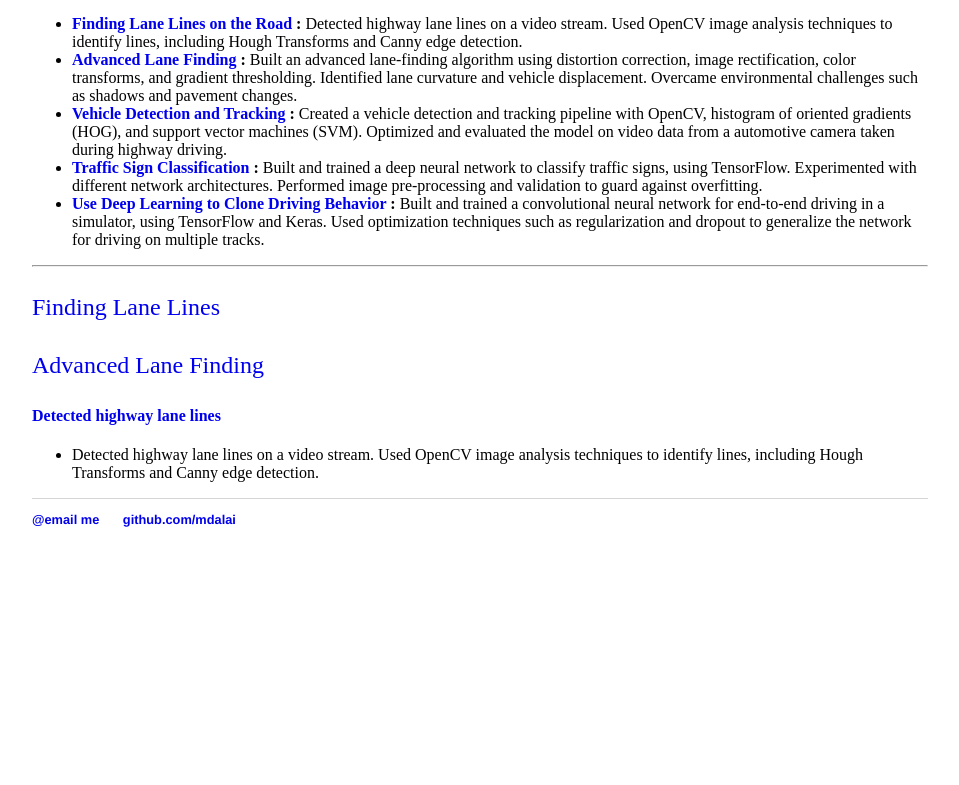
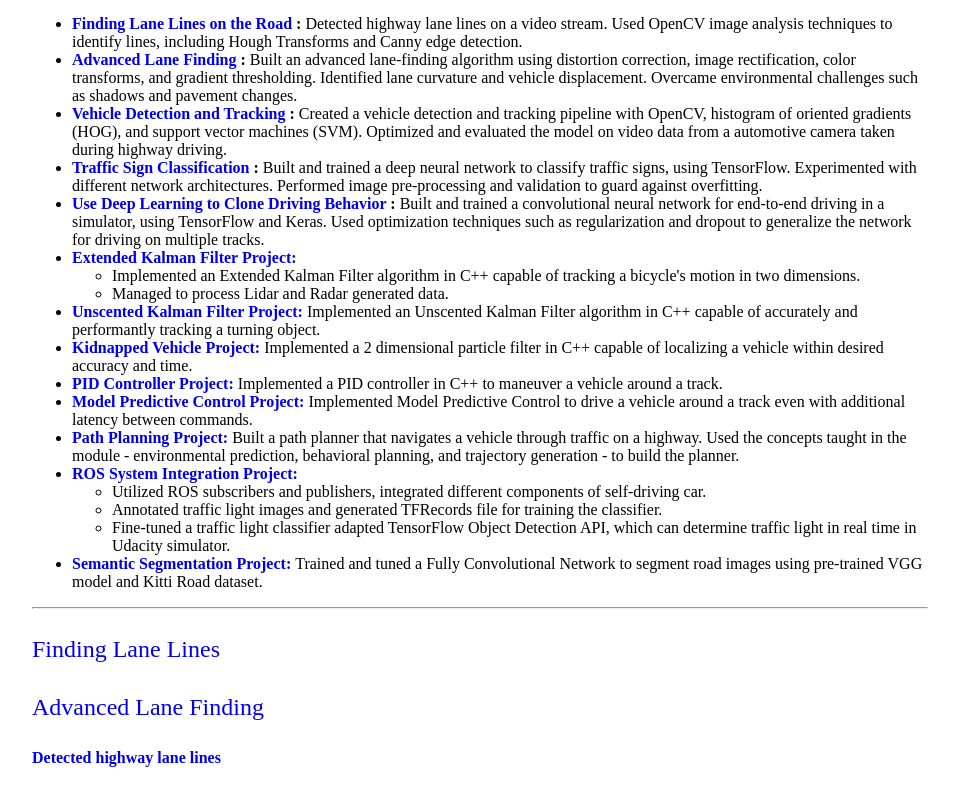
Before and after one commit to mdalai/mdalai.github.io, a plain HTML site: page index.html in a window 1280 px wide. Shown: the part 436-1221 px from the top of the page, without its empty margins (160-1119 px from the left). Before the commit the page ends 1023 px from the top, so only its background shows below. Drawn offline with Linux system fonts and the light colour scheme.

Commit message:
Update index.html

```diff
--- a/index.html
+++ b/index.html
@@ -67,6 +67,42 @@
 				Built and trained a convolutional neural network for end-to-end driving in a simulator,
 				using TensorFlow and Keras. Used optimization techniques such as regularization and dropout
 				to generalize the network for driving on multiple tracks.</li>
+			<li><b> <a href="github.com/mdalai/self-driving-car-Extended-Kalman-Filter">
+					Extended Kalman Filter Project:  </a> </b>
+				   <ul> <li>
+					Implemented an Extended Kalman Filter algorithm in C++ capable of tracking a bicycle's motion in two dimensions.</li>
+					<li>Managed to process Lidar and Radar generated data.</li>
+				   </ul></li>
+
+
+			<li><b> <a href="github.com/mdalai/self-driving-car-Unscented-Kalman-Filter">
+				Unscented Kalman Filter Project: </a> </b>
+				Implemented an Unscented Kalman Filter algorithm in C++ capable of accurately and performantly tracking a turning object.</li>
+			<li><b> <a href="github.com/mdalai/self-driving-car-Kidnapped-Vehicle"> Kidnapped Vehicle Project: </a> </b>
+			 Implemented a 2 dimensional particle filter in C++ capable of localizing a vehicle within desired accuracy and time.</li>
+
+			<li><b> <a href="github.com/mdalai/self-driving-car-PID-Controller"> PID Controller Project: </a> </b>
+			Implemented a PID controller in C++ to maneuver a vehicle around a track.</li>
+
+
+			<li><b> <a href="github.com/mdalai/self-driving-car-Model-Predictive-Control">Model Predictive Control Project:</a> </b>
+			Implemented Model Predictive Control to drive a vehicle around a track even with additional latency between commands.</li>
+
+			<li><b> <a href="github.com/mdalai/self-driving-car-path-planning">Path Planning Project: </a> </b>
+			Built a path planner that navigates a vehicle through traffic on a highway.
+			Used the concepts taught in the module - environmental prediction, behavioral planning, and trajectory generation - to build the planner.</li>
+
+			<li><b> <a href="github.com/mdalai/self-driving-car-System-Integration"> ROS System Integration Project: </a> </b>
+			<ul>
+			<li>Utilized ROS subscribers and publishers, integrated different components of self-driving car.</li>
+			<li>Annotated traffic light images and generated TFRecords file for training the classifier.</li>
+			<li>Fine-tuned a traffic light classifier adapted TensorFlow Object Detection API,
+			which can determine traffic light in real time in Udacity simulator.</li>
+			</ul></li>
+
+			<li><b> <a href="github.com/mdalai/self-driving-car-semantic-segmentation"> Semantic Segmentation Project:</a> </b>
+			Trained and tuned a Fully Convolutional Network to segment road images using pre-trained VGG model and Kitti Road dataset. </li>
+
 		</ul>
 
 	       <hr>
```
